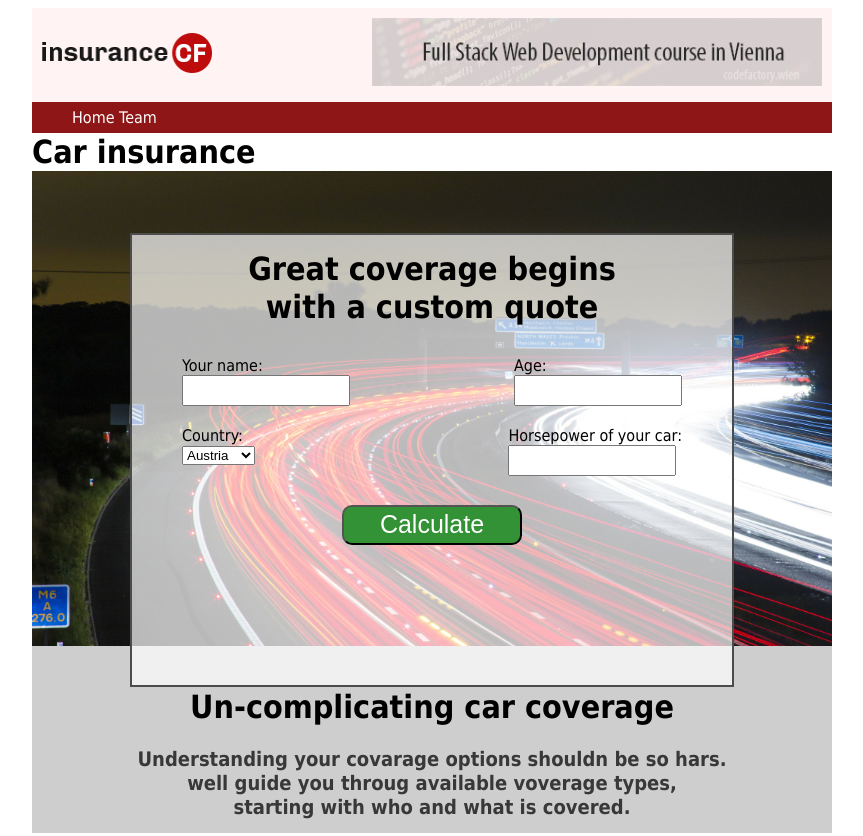
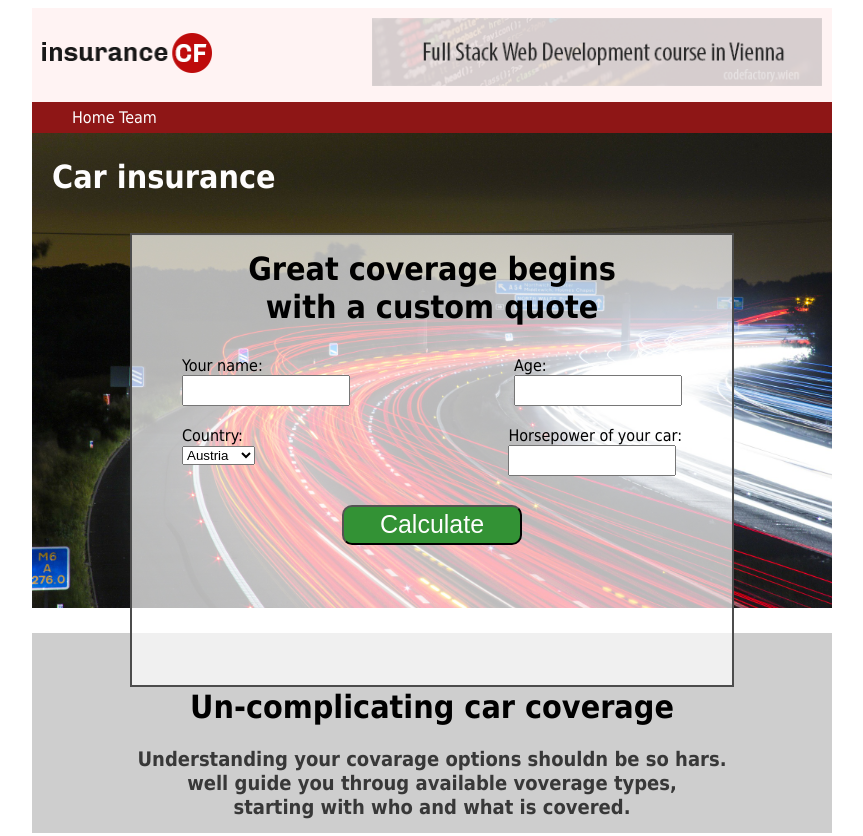
Before and after one commit to Scheyk/CFLM-Schey-CodeReview-03, a plain HTML site: page index.html in a window 1280 px wide. Shown: the top 836 px of the page, without its empty margins (208-1071 px from the left). Drawn offline with Linux system fonts and the light colour scheme.

Commit message:
set h1 in beckground

```diff
--- a/index.html
+++ b/index.html
@@ -35,16 +35,8 @@
 		<!--nav end-->
 		<!--backgroundImage container start-->
 		<div class="backgrImg">
-	<!--debug		--container for h1 transparency start--
-			<div class="first">
-				<img src="img/traffic-332857_1920.jpg" alt="">
-				<h1>Car insurance</h1>
-			</div>
-			--container for h1 transparency end--
-	debug ende-->
-		<h1>Car insurance</h1>
+		<h1 class="carInsurance">Car insurance</h1>
 		<img src="img/traffic-332857_1920.jpg" alt="picture with a red car">
-
 			<!---div für formular-->
 			<div class="form">
 				<h1 class="second">Great coverage begins with a custom quote</h1>
@@ -98,7 +90,7 @@
 			</div>
 			<!--submit button end-->
 			<!--div ergebniss start-->
-			<div id="ergebnis" class="ergebnis"></div>
+			<div id="ergebnis" class="ergebnis">Printed calculation goes here</div>
 			<!--div ergebniss ende-->
 			</div>
 			<!--div form ende-->
--- a/style/style.scss
+++ b/style/style.scss
@@ -62,8 +62,14 @@ $white: #FEFDFD;
 		background-image: transparent;
 		position: absolute;
 	}
-	h1 {
+	.carInsurance {
     	margin: 0px;
+    	background: rgba(255, 255, 255, 0);
+    	position: absolute;
+    	color: $white;
+    	top: 25px;
+    	left: 20px;
+    	//font-size: 20px;
     }
 	img {
 		width: 100%;
@@ -123,6 +129,7 @@ $white: #FEFDFD;
 	.ergebnis {
 		visibility:hidden;
 		text-align: center;
+		color: #5EA15A;
 		margin-top: 30px;
 		font-size: 25px;
 	}
```
Also changed, not shown: style/style.css, 1 other file.
